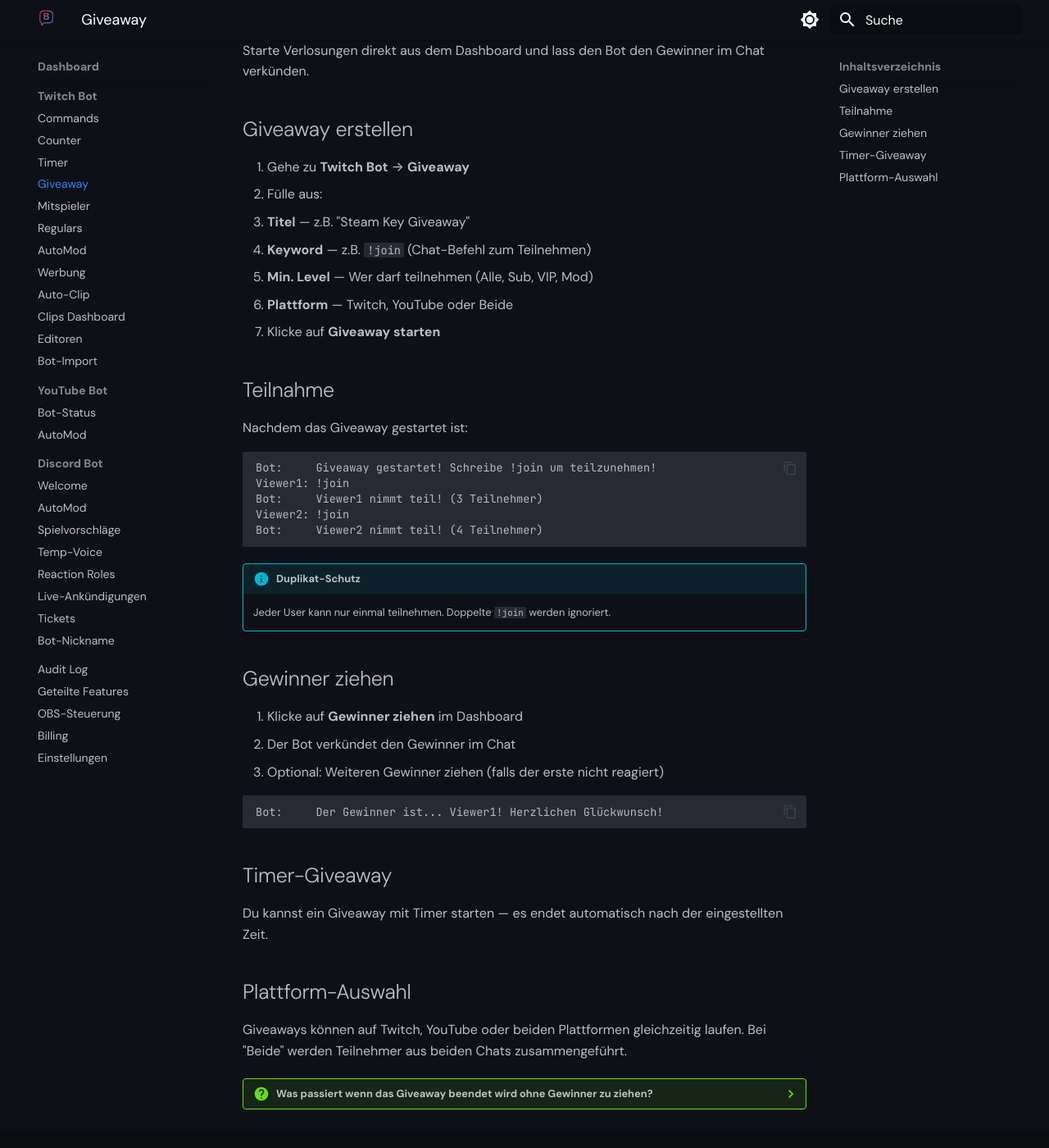
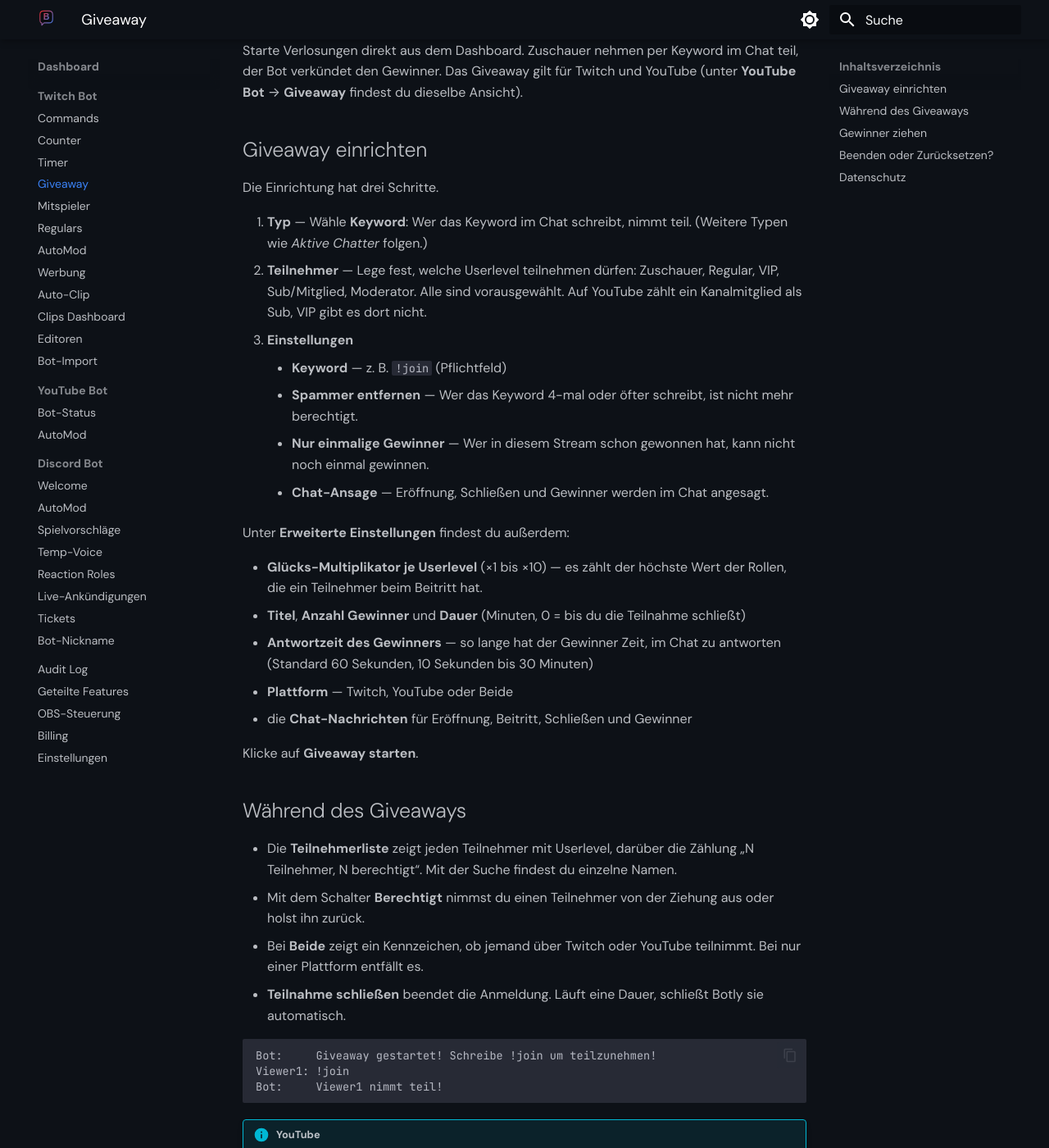
Before and after one commit to thymply/botly-docs, an MkDocs documentation site: the page built from docs/dashboard/twitch/giveaway.md, in a window 1280 px wide and 1400 px high, scrolled down 191 px. Shown: the whole window at 82% size. Built offline with MkDocs 1.6.1 and Material for MkDocs 9.7.7, drawn with Linux system fonts in a browser that asks for light colours; some of the changed text lies outside the part shown.

Commit message:
docs: Giveaway-Seite nach Nightbot-Umbau (Assistent, Antwortfrist, Beenden vs. Zurücksetzen, BL-458)
Co-Authored-By: Claude Opus 5.5 <noreply@anthropic.com>
Claude-Session: https://claude.ai/code/session_01FVTiAo1Bk81iiwTsVSZtmG

````diff
--- a/docs/dashboard/twitch/giveaway.md
+++ b/docs/dashboard/twitch/giveaway.md
@@ -1,56 +1,72 @@
 ---
 title: Giveaway
-description: Verlosungen im Chat durchführen — erstellen, Teilnahme, Gewinner ziehen.
+description: Verlosungen im Chat durchführen — einrichten, Teilnehmer verwalten, Gewinner ziehen.
 ---
 
 # Giveaway
 
-Starte Verlosungen direkt aus dem Dashboard und lass den Bot den Gewinner im Chat verkünden.
+Starte Verlosungen direkt aus dem Dashboard. Zuschauer nehmen per Keyword im Chat teil, der Bot verkündet den Gewinner. Das Giveaway gilt für Twitch und YouTube (unter **YouTube Bot** → **Giveaway** findest du dieselbe Ansicht).
 
-## Giveaway erstellen
+## Giveaway einrichten
 
-1. Gehe zu **Twitch Bot** → **Giveaway**
-2. Fülle aus:
-   - **Titel** — z.B. "Steam Key Giveaway"
-   - **Keyword** — z.B. `!join` (Chat-Befehl zum Teilnehmen)
-   - **Min. Level** — Wer darf teilnehmen (Alle, Sub, VIP, Mod)
-   - **Plattform** — Twitch, YouTube oder Beide
-3. Klicke auf **Giveaway starten**
+Die Einrichtung hat drei Schritte.
 
-<!-- Screenshot: Giveaway erstellen -->
+1. **Typ** — Wähle **Keyword**: Wer das Keyword im Chat schreibt, nimmt teil. (Weitere Typen wie *Aktive Chatter* folgen.)
+2. **Teilnehmer** — Lege fest, welche Userlevel teilnehmen dürfen: Zuschauer, Regular, VIP, Sub/Mitglied, Moderator. Alle sind vorausgewählt. Auf YouTube zählt ein Kanalmitglied als Sub, VIP gibt es dort nicht.
+3. **Einstellungen**
+    - **Keyword** — z. B. `!join` (Pflichtfeld)
+    - **Spammer entfernen** — Wer das Keyword 4-mal oder öfter schreibt, ist nicht mehr berechtigt.
+    - **Nur einmalige Gewinner** — Wer in diesem Stream schon gewonnen hat, kann nicht noch einmal gewinnen.
+    - **Chat-Ansage** — Eröffnung, Schließen und Gewinner werden im Chat angesagt.
 
-## Teilnahme
+Unter **Erweiterte Einstellungen** findest du außerdem:
 
-Nachdem das Giveaway gestartet ist:
+- **Glücks-Multiplikator je Userlevel** (×1 bis ×10) — es zählt der höchste Wert der Rollen, die ein Teilnehmer beim Beitritt hat.
+- **Titel**, **Anzahl Gewinner** und **Dauer** (Minuten, 0 = bis du die Teilnahme schließt)
+- **Antwortzeit des Gewinners** — so lange hat der Gewinner Zeit, im Chat zu antworten (Standard 60 Sekunden, 10 Sekunden bis 30 Minuten)
+- **Plattform** — Twitch, YouTube oder Beide
+- die **Chat-Nachrichten** für Eröffnung, Beitritt, Schließen und Gewinner
+
+Klicke auf **Giveaway starten**.
+
+## Während des Giveaways
+
+- Die **Teilnehmerliste** zeigt jeden Teilnehmer mit Userlevel, darüber die Zählung „N Teilnehmer, N berechtigt“. Mit der Suche findest du einzelne Namen.
+- Mit dem Schalter **Berechtigt** nimmst du einen Teilnehmer von der Ziehung aus oder holst ihn zurück.
+- Bei **Beide** zeigt ein Kennzeichen, ob jemand über Twitch oder YouTube teilnimmt. Bei nur einer Plattform entfällt es.
+- **Teilnahme schließen** beendet die Anmeldung. Läuft eine Dauer, schließt Botly sie automatisch.
 
 ```
 Bot:     Giveaway gestartet! Schreibe !join um teilzunehmen!
 Viewer1: !join
-Bot:     Viewer1 nimmt teil! (3 Teilnehmer)
-Viewer2: !join
-Bot:     Viewer2 nimmt teil! (4 Teilnehmer)
+Bot:     Viewer1 nimmt teil!
 ```
 
-!!! info "Duplikat-Schutz"
-    Jeder User kann nur einmal teilnehmen. Doppelte `!join` werden ignoriert.
+!!! info "YouTube"
+    Auf YouTube bestätigt der Bot Beitritte nicht einzeln im Chat. Eröffnung, Schließen und Gewinner werden auch dort angesagt.
 
 ## Gewinner ziehen
 
-1. Klicke auf **Gewinner ziehen** im Dashboard
-2. Der Bot verkündet den Gewinner im Chat
-3. Optional: Weiteren Gewinner ziehen (falls der erste nicht reagiert)
+1. Klicke auf **Gewinner ziehen**. Die Teilnahme bleibt dabei offen, bis du sie schließt.
+2. Der Gewinner-Dialog zeigt den Namen und zählt die Antwortzeit herunter.
+3. Schreibt der Gewinner im Chat, erscheint seine Nachricht im Dialog mit **„Hat geantwortet nach …“**. Antwortet er erst nach Ablauf, steht dort zusätzlich **zu spät**; antwortet er gar nicht, zeigt der Dialog **Keine Antwort**.
+4. Mit **Neu ziehen** ziehst du einen anderen Gewinner. Der vorige wird als „neu gezogen“ markiert und nicht noch einmal gezogen.
 
-```
-Bot:     Der Gewinner ist... Viewer1! Herzlichen Glückwunsch!
-```
+## Beenden oder Zurücksetzen?
 
-## Timer-Giveaway
+Beide Knöpfe löschen die Teilnehmer und bringen dich zurück zur Einrichtung, deine Einstellungen bleiben als Vorschlag erhalten. Der Unterschied liegt bei den **Gewinnern**:
 
-Du kannst ein Giveaway mit Timer starten — es endet automatisch nach der eingestellten Zeit.
+| | Beenden | Zurücksetzen |
+|---|---|---|
+| Teilnehmer | gelöscht | gelöscht |
+| Gewinner | bleiben gespeichert | werden gelöscht |
+| Gedacht für | das normale Ende eines Giveaways | einen Fehlstart, z. B. Testziehung oder falsches Keyword |
 
-## Plattform-Auswahl
+Wichtig ist das nur mit **Nur einmalige Gewinner**: Nach **Beenden** kann ein Gewinner in diesem Stream nicht noch einmal gewinnen, nach **Zurücksetzen** schon.
 
-Giveaways können auf Twitch, YouTube oder beiden Plattformen gleichzeitig laufen. Bei "Beide" werden Teilnehmer aus beiden Chats zusammengeführt.
+## Datenschutz
 
-??? question "Was passiert wenn das Giveaway beendet wird ohne Gewinner zu ziehen?"
-    Die Teilnehmerliste bleibt gespeichert. Du kannst jederzeit nachträglich einen Gewinner ziehen.
+Gewinner und ihre Chat-Nachrichten im Gewinner-Dialog werden nach spätestens 7 Tagen gelöscht. Nachrichten des Gewinners werden nur in den ersten 30 Minuten nach der Ziehung aufgezeichnet.
+
+??? question "Kann ich nach dem Beenden noch einen Gewinner ziehen?"
+    Nein. Beenden löscht die Teilnehmerliste. Ziehe den Gewinner vorher, gern auch nach **Teilnahme schließen**.
````
